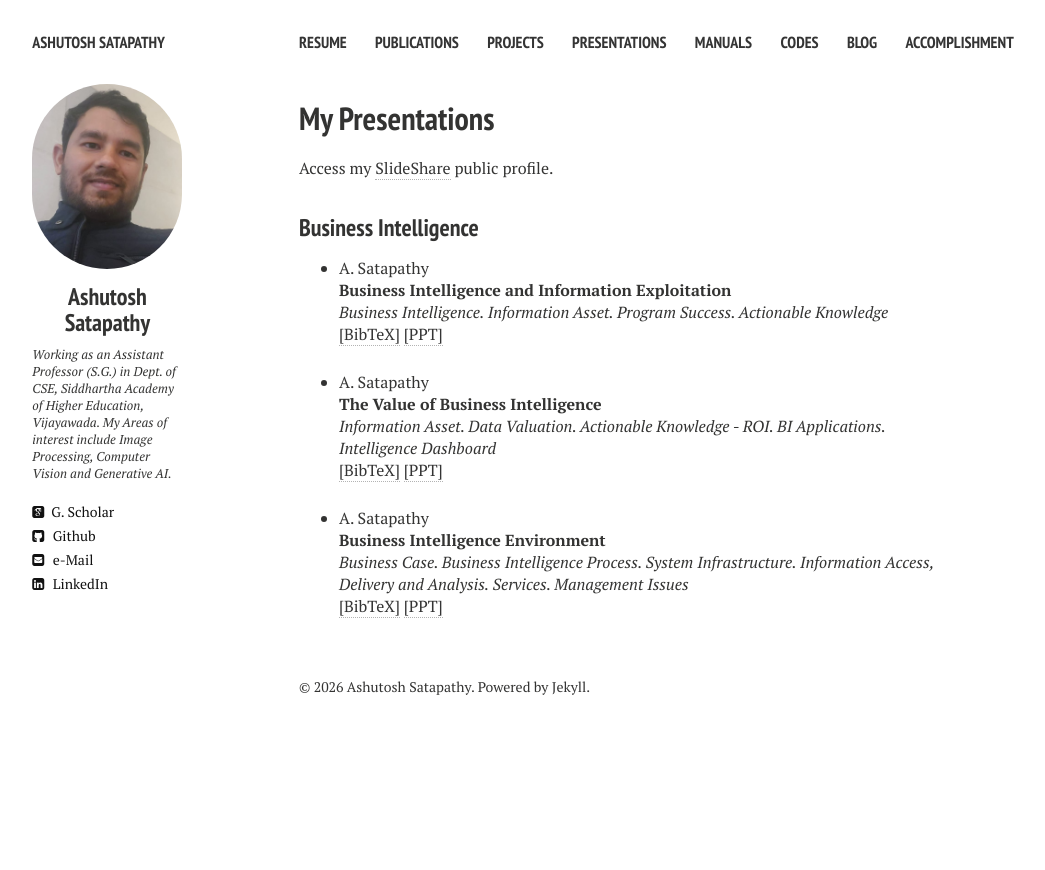
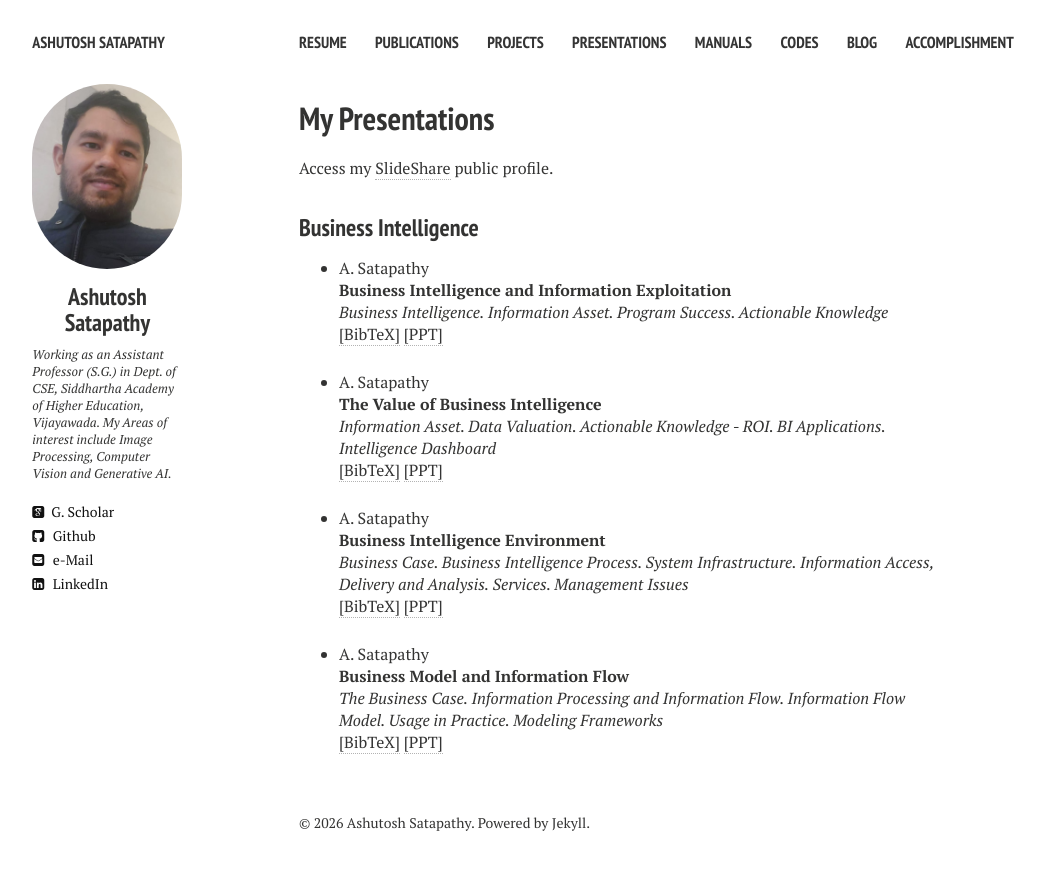
Before and after one commit to ashutoshsatapathy1990/ashutoshsatapathy1990.github.io, a Jekyll site: the page built from presentations-BI.md, in a window 1280 px wide. Shown: the top 870 px of the page, without its empty margins (21-1066 px from the left). Built offline with Jekyll 4.4.1, drawn with Linux system fonts in a browser that asks for light colours; nearby versions of some CDN libraries.

Commit message:
Update presentations-BI.html

```diff
--- a/_layouts/presentations-BI.html
+++ b/_layouts/presentations-BI.html
@@ -154,6 +154,29 @@ A. Satapathy
 </div>
 </li>
 
+<li ><p>
+A. Satapathy
+<br><b>Business Model and Information Flow</b><br>
+<i>The Business Case. Information Processing and Information Flow. Information Flow Model. Usage in Practice. Modeling Frameworks</i>
+<br />
+<a href="javascript:toggleBibtex('satapathy2026businessmodel')">[BibTeX]</a>
+<a href="https://www.slideshare.net/slideshow/business-model-and-information-flow/286339320">[PPT]</a>
+</p>
+<div id="bib_satapathy2026businessmodel" class="bibtex noshow">
+<pre>
+@misc{satapathy2026businessmodel,
+  author       = {Ashutosh Satapathy},
+  title        = {Business Model and Information Flow},
+  howpublished = {Lecture slides},
+  year         = {2026},
+  month        = mar,
+  institution  = {Siddhartha Academy of Higher Education (Deemed to be University)},
+  address      = {Vijayawada, India}
+}
+</pre>
+</div>
+</li>
+
      </ul  >
 
     </div><!-- /.article-wrap -->
```
